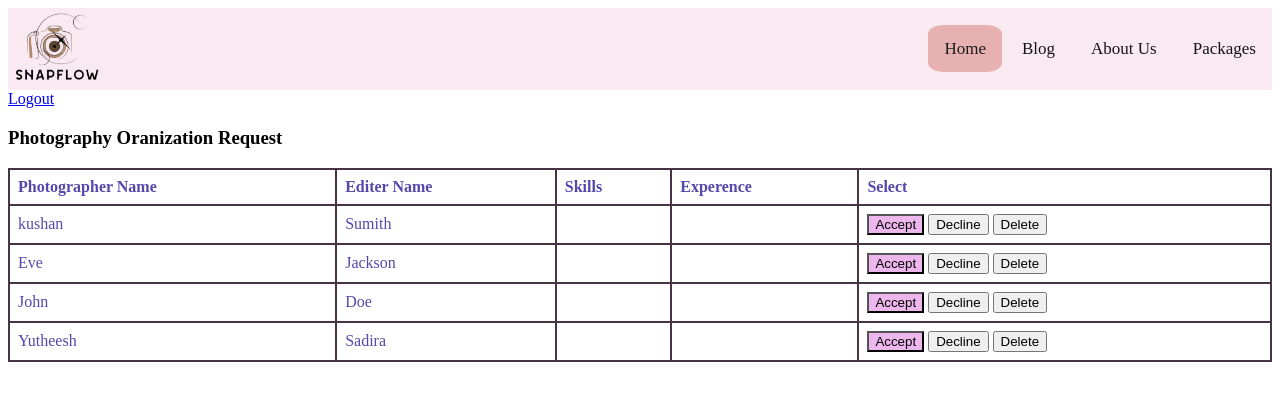
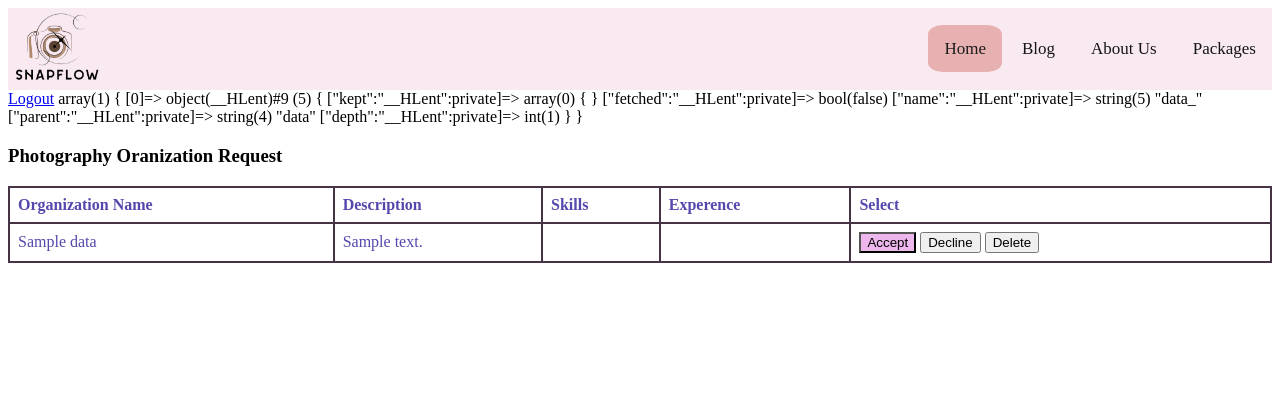
Before and after one commit to Melanka2/snapflow, a PHP site: the page made by app/views/pages/adminprofile.php in a window 1280 px wide. Shown: the top 401 px of the page. Run offline with PHP 8.4, Linux system fonts and the light colour scheme; the template is opened without the code that fills it: most values are stand-ins (such as "Sample title", 1, 10 or a date in 2020); some libraries are stand-ins or nearby versions.

Commit message:
add name

```diff
--- a/app/controllers/PageController.php
+++ b/app/controllers/PageController.php
@@ -39,7 +39,9 @@ class PageController extends Controller
 
     public function adminprofile()
     {
-        $this->view('pages/adminprofile');
+        $organizations = $this->organizationController->getNotAcceptedOrganizations();
+        extract($organizations);
+        $this->view('pages/adminprofile',$organizations);
     }
 
     public function blog()
--- a/app/views/pages/adminprofile.php
+++ b/app/views/pages/adminprofile.php
@@ -19,19 +19,22 @@
 </div>
     <a href="<?php echo URLROOT ?>/PageController/logout">Logout</a>
 
+    <?php var_dump($data) ?>
 
     <h3>Photography Oranization Request</h3>
     <table class="center">
   <tr>
-    <th>Photographer Name</th>
-    <th>Editer Name</th>
+    <th>Organization Name</th>
+    <th>Description</th>
     <th>Skills</th>
     <th>Experence</th>
     <th>Select</th>
   </tr>
+
+  <?php foreach ($data as $row) : ?>
       <tr>
-    <td>kushan</td>
-    <td>Sumith</td>
+        <td><?php echo $row->name; ?></td>
+        <td><?php echo $row->description; ?></td>
         <td></td>
         <td></td>
         <td><button class="btn Accept">Accept</button>
@@ -39,36 +42,7 @@
           <button class="btn Delete">Delete</button>
         </td>
       </tr>
-  <tr>
-    <td>Eve</td>
-    <td>Jackson</td>
-    <td></td>
-    <td></td>
-    <td><button class="btn Accept">Accept</button>
-<button class="btn Decline">Decline</button>
-<button class="btn Delete">Delete</button>
-</td>
-  </tr>
-  <tr>
-    <td>John</td>
-    <td>Doe</td>
-    <td></td>
-    <td></td>
-    <td><button class="btn Accept">Accept</button>
-<button class="btn Decline">Decline</button>
-<button class="btn Delete">Delete</button>
-</td>
-  </tr>
-  <tr>
-    <td>Yutheesh</td>
-    <td>Sadira</td>
-    <td></td>
-    <td></td>
-    <td><button class="btn Accept">Accept</button>
-<button class="btn Decline">Decline</button>
-<button class="btn Delete">Delete</button>
-</td>
-  </tr>
+    <?php endforeach; ?>
 </table>
 </body>
 </html>
```
Also changed, not shown: app/controllers/OrganizationController.php (+9 -0 lines), app/data/init.sql (+45 -11 lines), app/models/Organization.php (+12 -0 lines). Lines whose indentation alone changed are shown as unchanged.
